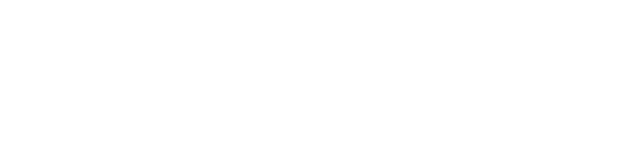
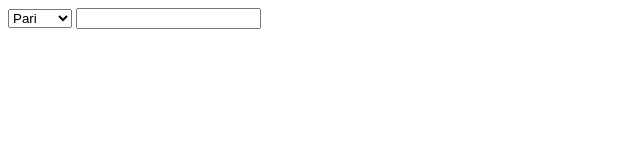
Before and after one commit to MarilisaMoio/js-paliedispari, a plain HTML site: page pari-e-dispari/index.html in a window 1280 px wide. Shown: the whole page, without its empty margins (0-640 px from the left). Drawn offline with Linux system fonts and the light colour scheme.

Commit message:
chore: add html structure

```diff
--- a/pari-e-dispari/index.html
+++ b/pari-e-dispari/index.html
@@ -6,6 +6,11 @@
     <title>Pari e Dispari</title>
 </head>
 <body>
+    <select id="even-odd">
+        <option value="even">Pari</option>
+        <option value="odd">Dispari</option>
+    </select>
+    <input type="number" id="user-number">
     <!--js-->
     <script type="text/javascript" src="js/script.js"></script>
 </body>
```
